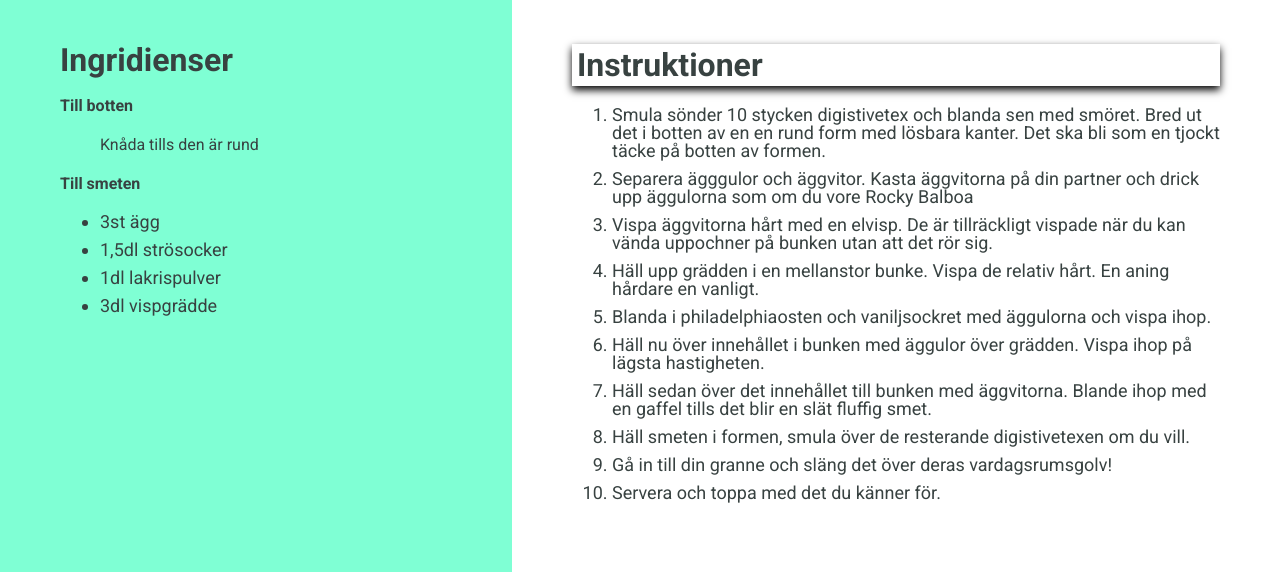
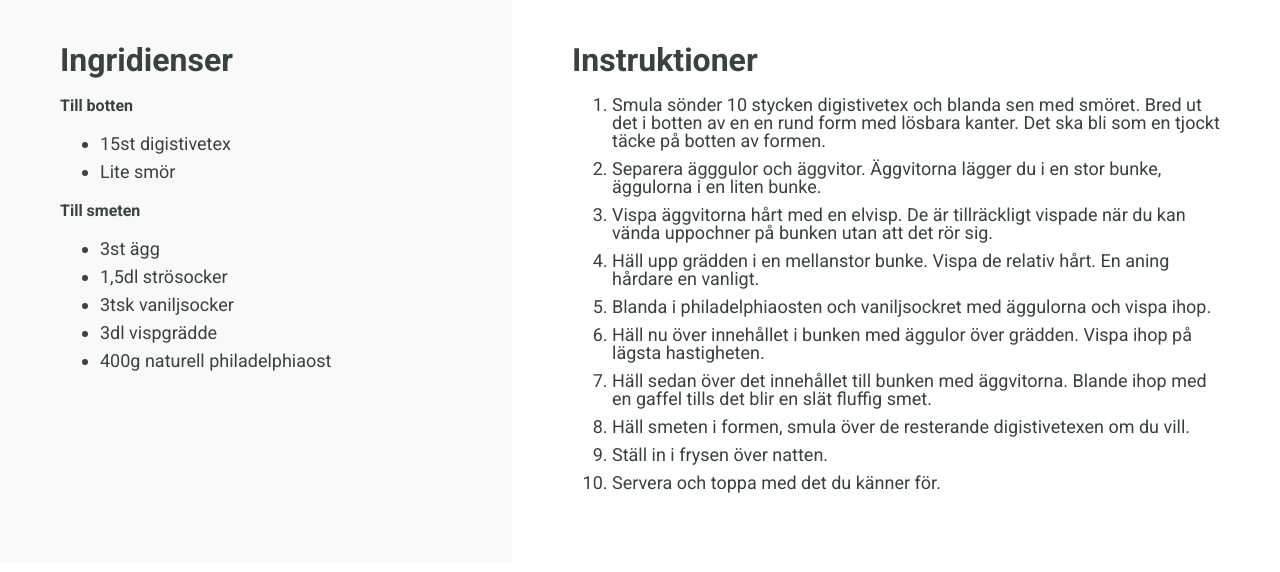
Before and after one commit to sockulags/Lexicon_JS_DOM_Manipulation, a plain HTML site: page wrong.html in a window 1280 px wide. Shown: the part 726-1298 px from the top of the page. Drawn offline with Linux system fonts and the light colour scheme.

Commit message:
Done with exercise two

```diff
--- /dev/null
+++ b/wrong.js
@@ -0,0 +1,41 @@
+const logoText = document.querySelector(".logo-text");
+      logoText.style.color = "black";
+
+      const headerObj = document.querySelector("header");
+      headerObj.style.justifyContent = "flex-start";
+      headerObj.style.borderBottom = "1px solid lightgray";
+
+      const recipeName = document.querySelector("#recipe-name");
+      recipeName.innerText = "Frozen Cheesecake"
+
+      const clockIcon = document.querySelector("div.time-container").firstChild;
+      clockIcon.classList.add("material-icons")
+
+      const clockTime = clockIcon.parentElement.lastChild;
+      clockTime.innerText = "60 min";
+
+      const cakeImg = document.querySelector("img");
+      cakeImg.src = "assets/frozen-cheesecake-slice.jpg"
+
+      const ingredientsContainer = document.querySelector(".ingredients-container");
+      ingredientsContainer.style.backgroundColor = "#f9f9f9";
+
+      const bottomList = document.querySelector(".ingredients-list-bottom");
+      bottomList.removeChild(bottomList.firstElementChild);
+      const itemOne = document.createElement("li");
+      itemOne.innerText = "15st digistivetex";
+      bottomList.appendChild(itemOne);
+      const itemTwo =  document.createElement("li");
+      itemTwo.innerText = "Lite smör";
+      bottomList.appendChild(itemTwo)
+
+      const pasteList = document.querySelector(".ingredients-list-paste");
+      pasteList.children[2].innerText = "3tsk vaniljsocker";
+      pasteList.insertAdjacentHTML("beforeend","<li>400g naturell philadelphiaost</li>")
+
+      const instructionsHeader = document.querySelector(".instructions-container h3")
+      instructionsHeader.classList.remove("shadow");
+
+      const instructionsList = document.querySelector("ol.instructions-list");
+      instructionsList.children[1].innerText = "Separera ägggulor och äggvitor. Äggvitorna lägger du i en stor bunke, äggulorna i en liten bunke."
+      instructionsList.children[8].innerText = "Ställ in i frysen över natten.";
```
Also changed, not shown: index.html (+1 -35 lines), index.js (added, +35 -0 lines), 1 other file.
